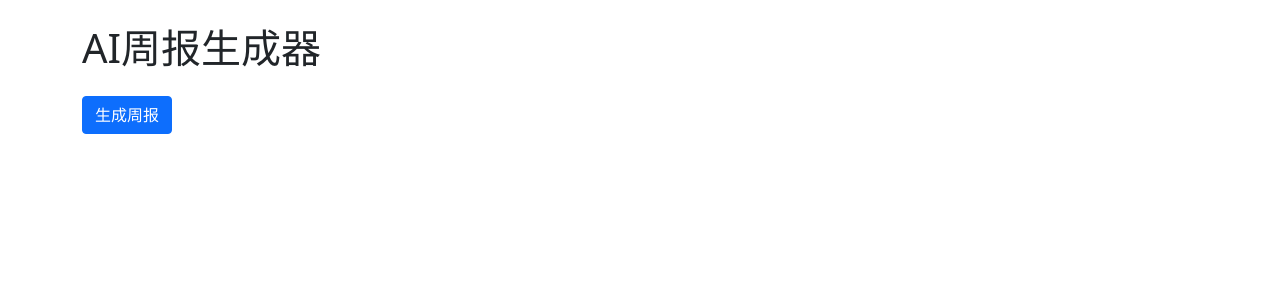
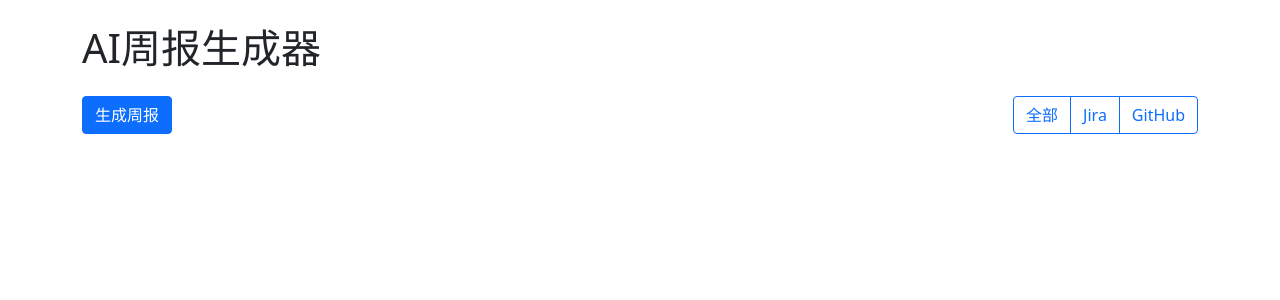
Before and after one commit to LiangquanLi930/weeklybot, a FastAPI app: page / in a window 1280 px wide. Shown: the top 300 px of the page. Run offline with FastAPI, Linux system fonts and the light colour scheme.

Commit message:
feat: add activity type filtering and optimize button layout
- Add Jira and GitHub activity filter buttons
- Implement activity list filtering functionality
- Optimize button layout by moving filter buttons to the right of generate report button

```diff
--- a/templates/index.html
+++ b/templates/index.html
@@ -23,7 +23,14 @@
 
         <div class="row mb-4">
             <div class="col">
+                <div class="d-flex justify-content-between align-items-center">
                     <button id="generateReport" class="btn btn-primary">生成周报</button>
+                    <div class="btn-group" role="group">
+                        <button type="button" class="btn btn-outline-primary" id="filterAll">全部</button>
+                        <button type="button" class="btn btn-outline-primary" id="filterJira">Jira</button>
+                        <button type="button" class="btn btn-outline-primary" id="filterGithub">GitHub</button>
+                    </div>
+                </div>
             </div>
         </div>
 
@@ -49,14 +56,25 @@
     </div>
 
     <script>
+        let currentReport = null;
+
         document.getElementById('generateReport').addEventListener('click', async () => {
             try {
                 const response = await fetch('/api/generate-report');
                 const data = await response.json();
 
                 if (data.status === 'success') {
-                    const report = data.report;
+                    currentReport = data.report;
+                    displayReport(currentReport);
+                    document.getElementById('reportContainer').style.display = 'block';
+                }
+            } catch (error) {
+                console.error('Error generating report:', error);
+                alert('生成报告时发生错误，请稍后重试。');
+            }
+        });
 
+        function displayReport(report, filter = 'all') {
             // 显示摘要
             const summaryHtml = `
                 <p>生成时间：${new Date(report.generated_at).toLocaleString()}</p>
@@ -67,7 +85,11 @@
             document.getElementById('summaryContent').innerHTML = summaryHtml;
 
             // 显示活动列表
-                    const activitiesHtml = report.activities.map(activity => `
+            const filteredActivities = filter === 'all'
+                ? report.activities
+                : report.activities.filter(activity => activity.type === filter);
+
+            const activitiesHtml = filteredActivities.map(activity => `
                 <div class="card activity-card ${activity.type}-activity">
                     <div class="card-body">
                         <p class="card-text">${activity.content}</p>
@@ -76,12 +98,24 @@
                 </div>
             `).join('');
             document.getElementById('activitiesContent').innerHTML = activitiesHtml;
+        }
 
-                    document.getElementById('reportContainer').style.display = 'block';
+        // 添加过滤按钮事件监听
+        document.getElementById('filterAll').addEventListener('click', () => {
+            if (currentReport) {
+                displayReport(currentReport, 'all');
             }
-            } catch (error) {
-                console.error('Error generating report:', error);
-                alert('生成报告时发生错误，请稍后重试。');
+        });
+
+        document.getElementById('filterJira').addEventListener('click', () => {
+            if (currentReport) {
+                displayReport(currentReport, 'jira');
+            }
+        });
+
+        document.getElementById('filterGithub').addEventListener('click', () => {
+            if (currentReport) {
+                displayReport(currentReport, 'github');
             }
         });
     </script>
```
Lines whose indentation alone changed are shown as unchanged.
